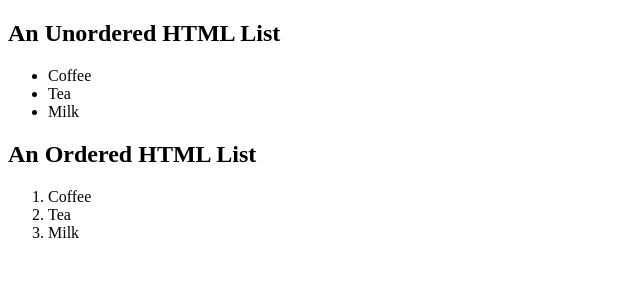
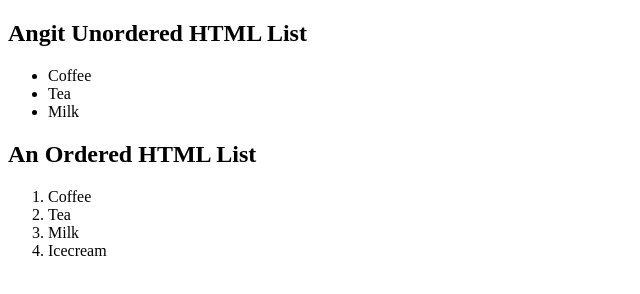
Before and after one commit to JONGWOOID/first_test_project, a plain HTML site: page index.html in a window 1280 px wide. Shown: the whole page, without its empty margins (0-640 px from the left). Drawn offline with Linux system fonts and the light colour scheme.

Commit message:
Second commit

```diff
--- a/index.html
+++ b/index.html
@@ -2,7 +2,7 @@
 <html>
 <body>
 
-<h2>An Unordered HTML List</h2>
+<h2>Angit Unordered HTML List</h2>
 
 <ul>
   <li>Coffee</li>
@@ -16,6 +16,7 @@
   <li>Coffee</li>
   <li>Tea</li>
   <li>Milk</li>
+  <li>Icecream</li>
 </ol>
 
 </body>
```
